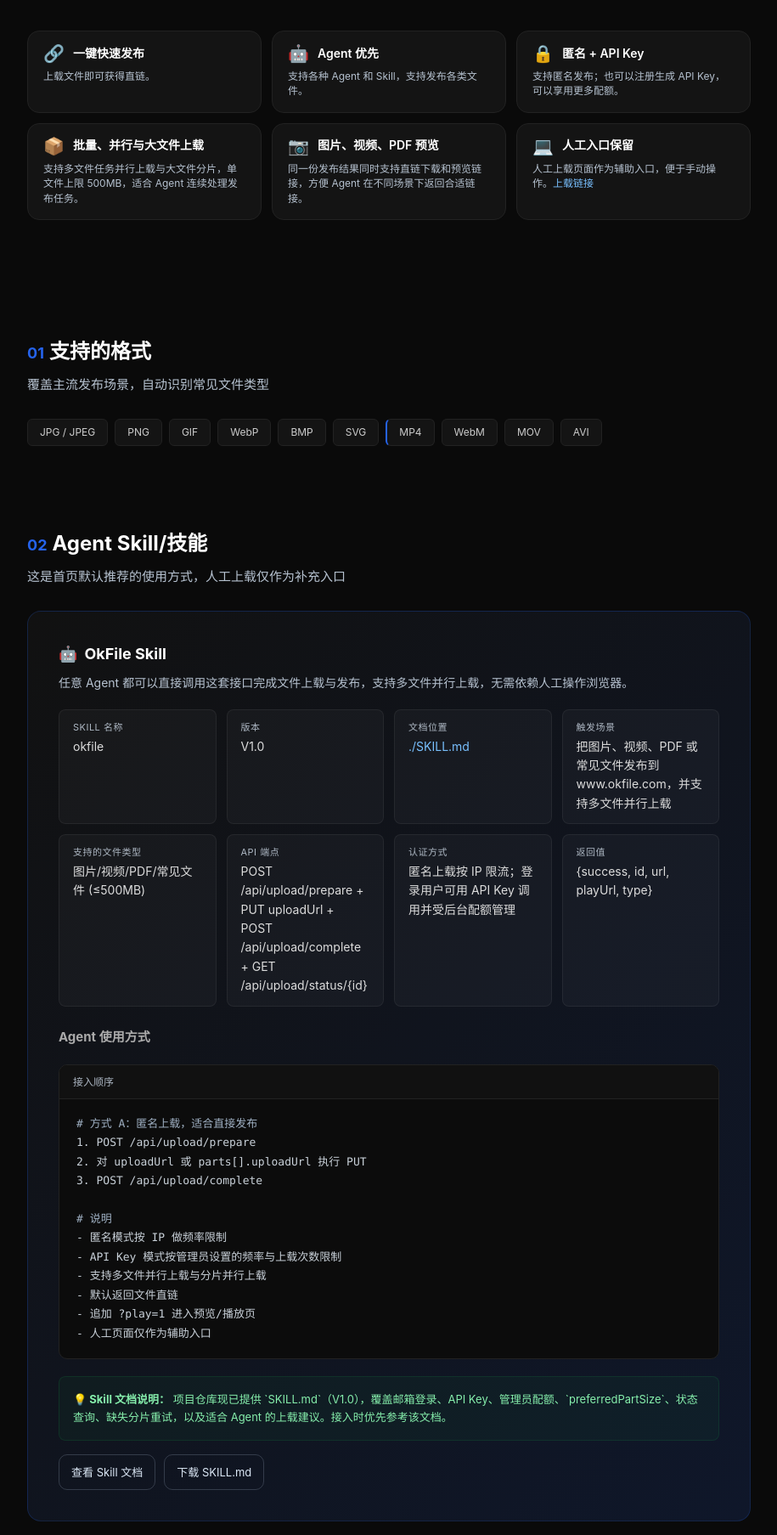
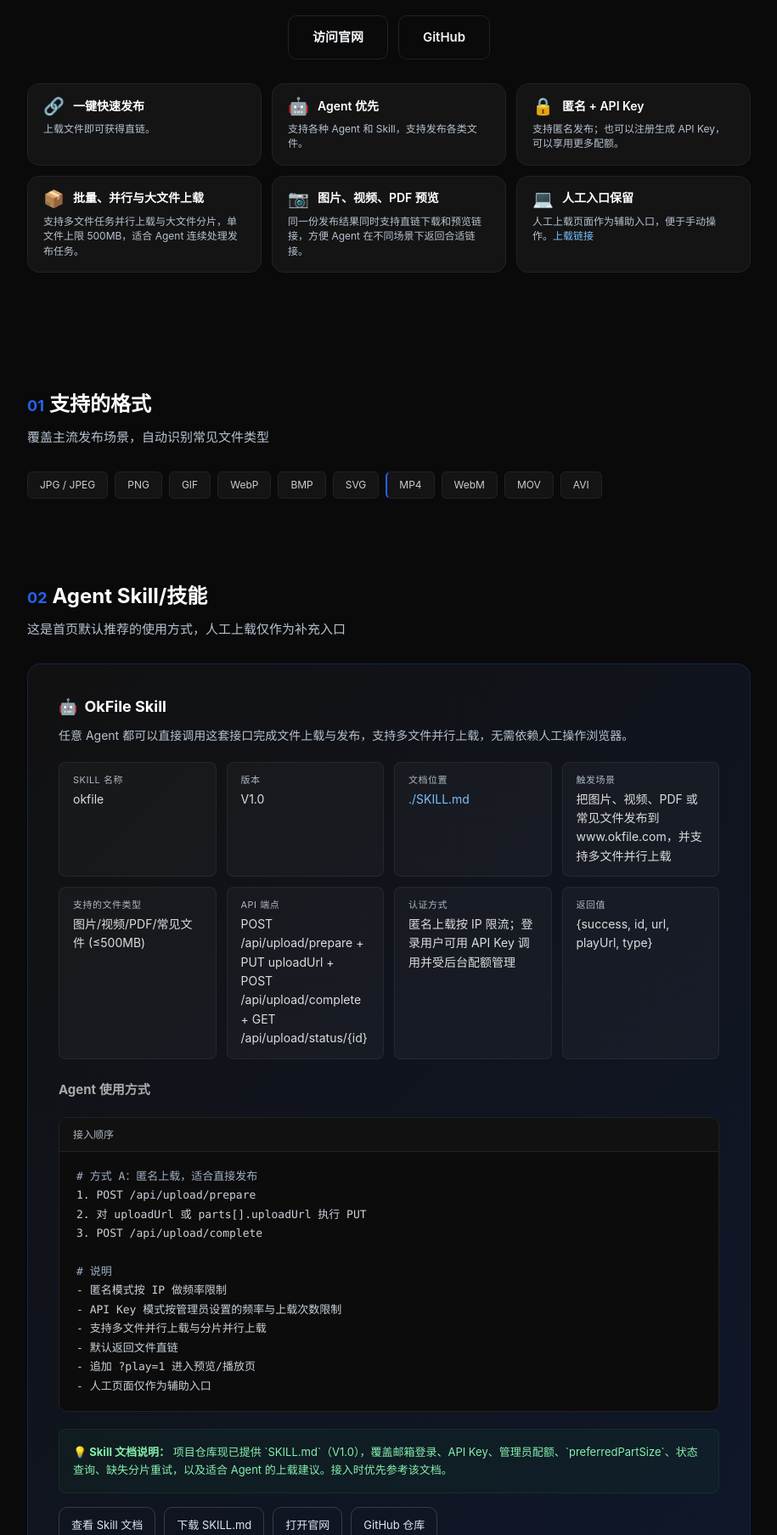
Before and after one commit to okfilecom/okfile, a website: page index.html in a window 1280 px wide. Shown: the part 273-2080 px from the top of the page at 85% size, without its empty margins (182-1097 px from the left). Drawn offline with Linux system fonts and the light colour scheme.

Commit message:
Add README, Apache license, and repo links

```diff
--- a/index.html
+++ b/index.html
@@ -148,6 +148,10 @@
 <div class="hero">
   <div class="badge">V1.0 · Agent First / <span class="zh">发布 / 上载 / 匿名</span><span class="en">Publish / Upload / Anonymous</span> / API Key</div>
   <h1><span class="lead"><span class="zh">为 Agent 设计的</span><span class="en">File Publish Service</span></span><span class="main"><span class="zh">文件发布服务</span><span class="en">Designed for Agents</span></span></h1>
+  <div class="actions" style="margin-top:22px">
+    <a class="btn-outline" href="https://www.okfile.com" target="_blank" rel="noopener"><span class="zh">访问官网</span><span class="en">Visit Website</span></a>
+    <a class="btn-outline" href="https://github.com/okfilecom/okfile" target="_blank" rel="noopener">GitHub</a>
+  </div>
 </div>
 
 <!-- Features -->
@@ -285,6 +289,8 @@
     <div class="agent-actions" style="margin-top:16px">
       <a href="/SKILL.md" target="_blank" rel="noopener"><span class="zh">查看 Skill 文档</span><span class="en">Open Skill Doc</span></a>
       <a href="/SKILL.md" download="SKILL.md"><span class="zh">下载 SKILL.md</span><span class="en">Download SKILL.md</span></a>
+      <a href="https://www.okfile.com" target="_blank" rel="noopener"><span class="zh">打开官网</span><span class="en">Open Website</span></a>
+      <a href="https://github.com/okfilecom/okfile" target="_blank" rel="noopener"><span class="zh">GitHub 仓库</span><span class="en">GitHub Repo</span></a>
     </div>
   </div>
 </section>
@@ -415,6 +421,7 @@
 <footer>
   <p><strong style="color:#fff">OkFile</strong> &middot; Agent-first file publish service</p>
   <p style="margin-top:6px">Skill version 7.1.0 &middot; Anonymous upload + API Key publish</p>
+  <p style="margin-top:6px"><a href="https://www.okfile.com" target="_blank" rel="noopener">www.okfile.com</a> &middot; <a href="https://github.com/okfilecom/okfile" target="_blank" rel="noopener">github.com/okfilecom/okfile</a></p>
 </footer>
 
 <script>
--- a/worker-app.js
+++ b/worker-app.js
@@ -14,7 +14,7 @@
 const DEFAULT_API_KEY_UPLOAD_LIMIT = 1000;
 const STATIC_PAGE_BROWSER_TTL = 300;
 const STATIC_PAGE_EDGE_TTL = 3600;
-const STATIC_PAGE_CACHE_VERSION = 'v4';
+const STATIC_PAGE_CACHE_VERSION = 'v5';
 const META_PREFIX = '__meta__/';
 const SESSION_PREFIX = '__upload_sessions__/';
 const BUCKET_NAME = 'okfile-files';
```
Also changed, not shown: README.md (added), 1 other file.
